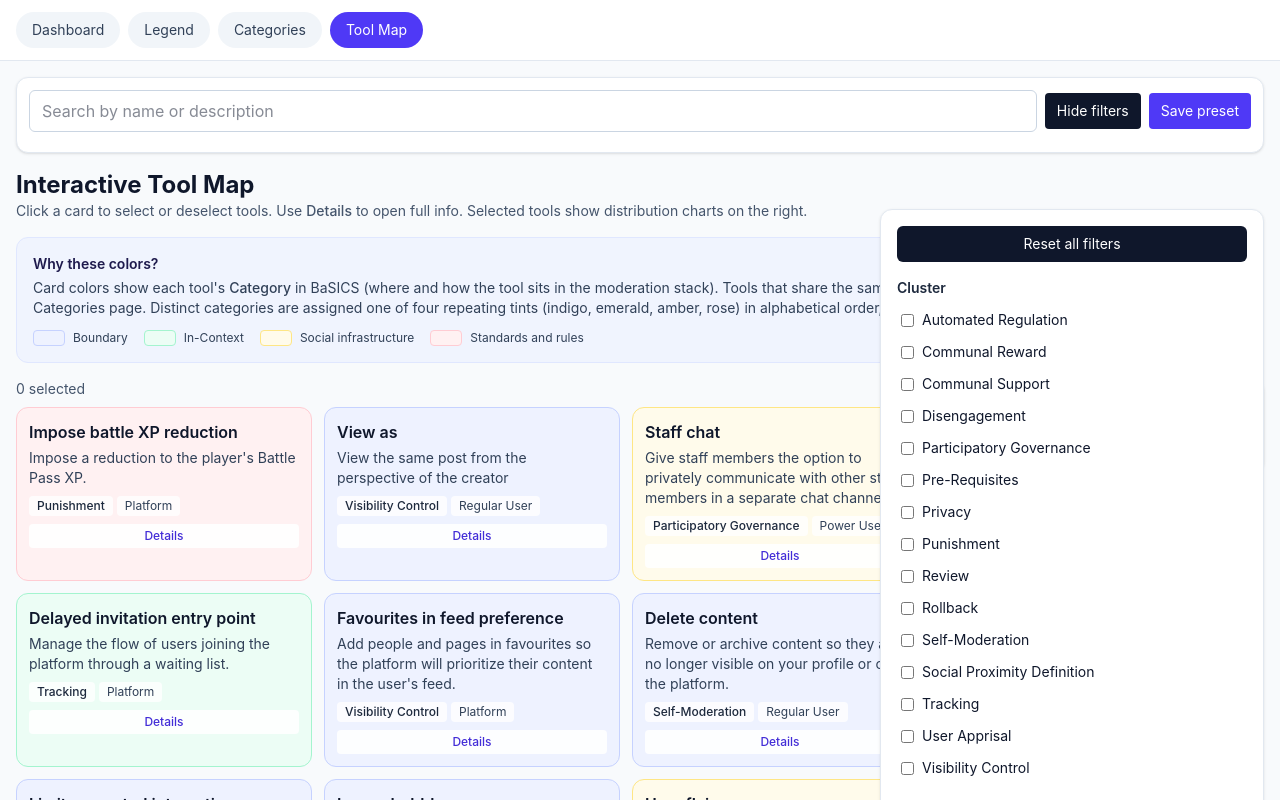
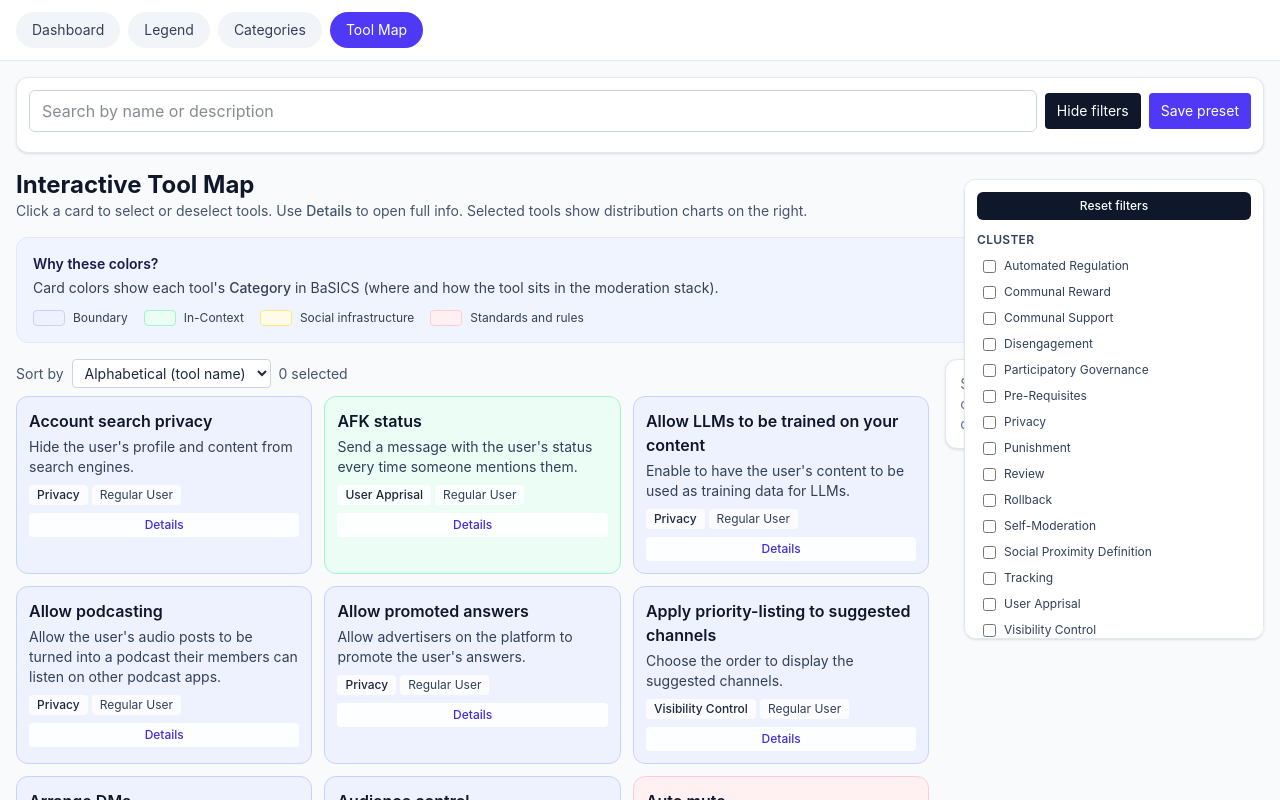
Before and after one commit to marticodes/BaSICS, a React (Vite) app: page /map in a window 1280 px wide. Both pictures are taken after a click on the button "Show filters". Shown: the top 800 px of the page. Built offline with nearby package versions, Linux system fonts and the light colour scheme.

Commit message:
new fixes

```diff
--- a/src/App.tsx
+++ b/src/App.tsx
@@ -84,7 +84,7 @@ function App() {
             />
           </section>
           {showFilters && (
-            <div id="optional-filters" className="absolute right-0 top-[132px] z-30 w-full max-w-sm">
+            <div id="optional-filters" className="absolute right-0 top-[102px] z-30 w-full max-w-[300px]">
               <FilterSidebar
                 filters={filters}
                 options={options}
@@ -92,6 +92,7 @@ function App() {
                 setSearch={(search) => setFilters((prev) => ({ ...prev, search }))}
                 reset={reset}
                 showSearch={false}
+                className="max-h-[min(65vh,460px)] overflow-y-auto"
               />
             </div>
           )}
--- a/src/components/ActiveFilterChips.tsx
+++ b/src/components/ActiveFilterChips.tsx
@@ -8,7 +8,7 @@ export const ActiveFilterChips = ({
   onRemove: (key: Exclude<keyof Filters, 'search'>, value: string) => void
 }) => {
   const entries: { key: Exclude<keyof Filters, 'search'>; value: string }[] = []
-  ;(['categories', 'customizations', 'layers', 'targets', 'accessibilities', 'persistences'] as const).forEach((key) => {
+  ;(['categories', 'targets', 'accessibilities'] as const).forEach((key) => {
     filters[key].forEach((value) => entries.push({ key, value }))
   })
 
--- a/src/components/charts/Charts.tsx
+++ b/src/components/charts/Charts.tsx
@@ -11,13 +11,21 @@ import {
 } from 'recharts'
 
 const colors = ['#4f46e5', '#0ea5e9', '#f59e0b', '#10b981', '#ef4444', '#8b5cf6', '#14b8a6']
+const colorBySegment = (segment: string) => {
+  let hash = 0
+  for (let i = 0; i < segment.length; i += 1) {
+    hash = (hash << 5) - hash + segment.charCodeAt(i)
+    hash |= 0
+  }
+  return colors[Math.abs(hash) % colors.length]
+}
 
 export const CategoryBar = ({ data }: { data: { category: string; value: number }[] }) => (
   <ResponsiveContainer width="100%" height={280}>
     <BarChart data={data}>
       <XAxis dataKey="category" hide />
       <YAxis />
-      <Tooltip />
+      <Tooltip formatter={(value) => [value, 'Tools']} />
       <Bar dataKey="value" fill="#4f46e5" radius={[8, 8, 0, 0]} />
     </BarChart>
   </ResponsiveContainer>
@@ -38,28 +46,68 @@ export const AccessibilityDonut = ({ data }: { data: { accessibility: string; va
 export const SelectionPie = ({
   data,
   title,
+  compact = false,
 }: {
   data: { segment: string; value: number }[]
   title: string
-}) => (
+  compact?: boolean
+}) => {
+  const total = data.reduce((sum, row) => sum + row.value, 0)
+  const chartHeight = compact ? 154 : 200
+  const innerRadius = compact ? 36 : 48
+  const outerRadius = compact ? 58 : 78
+
+  return (
     <div>
       <h3 className="mb-1 text-sm font-semibold text-slate-800">{title}</h3>
       {data.length === 0 ? (
         <p className="text-xs text-slate-500">No data</p>
       ) : (
-      <ResponsiveContainer width="100%" height={200}>
+        <>
+          <ResponsiveContainer width="100%" height={chartHeight}>
             <PieChart>
-          <Pie data={data} dataKey="value" nameKey="segment" innerRadius={48} outerRadius={78} paddingAngle={1}>
-            {data.map((row, idx) => (
-              <Cell key={`${row.segment}-${idx}`} fill={colors[idx % colors.length]} />
+              <Pie
+                data={data}
+                dataKey="value"
+                nameKey="segment"
+                innerRadius={innerRadius}
+                outerRadius={outerRadius}
+                paddingAngle={1}
+                label={({ value }) => String(value)}
+                labelLine={false}
+              >
+                {data.map((row) => (
+                  <Cell key={row.segment} fill={colorBySegment(row.segment)} />
                 ))}
               </Pie>
               <Tooltip />
             </PieChart>
           </ResponsiveContainer>
+          <ul className="mt-1.5 space-y-1 text-xs text-slate-700">
+            {data.map((row) => {
+              const pct = total > 0 ? Math.round((row.value / total) * 100) : 0
+              return (
+                <li key={`legend-${row.segment}`} className="flex items-center justify-between gap-2">
+                  <span className="inline-flex items-center gap-2">
+                    <span
+                      className="h-2.5 w-2.5 rounded-full"
+                      style={{ backgroundColor: colorBySegment(row.segment) }}
+                      aria-hidden
+                    />
+                    <span>{row.segment}</span>
+                  </span>
+                  <span className="font-medium text-slate-900">
+                    {row.value} ({pct}%)
+                  </span>
+                </li>
+              )
+            })}
+          </ul>
+        </>
       )}
     </div>
   )
+}
 
 export const MatrixBar = ({ data, keys }: { data: Record<string, string | number>[]; keys: string[] }) => (
   <ResponsiveContainer width="100%" height={300}>
--- a/src/components/layout/FilterSidebar.tsx
+++ b/src/components/layout/FilterSidebar.tsx
@@ -4,11 +4,8 @@ interface Props {
   filters: Filters
   options: {
     categories: string[]
-    customizations: string[]
-    layers: string[]
     targets: string[]
     accessibilities: string[]
-    persistences: string[]
   }
   toggle: (key: Exclude<keyof Filters, 'search'>, value: string) => void
   setSearch: (value: string) => void
@@ -28,11 +25,11 @@ const Multi = ({
   selected: string[]
   onToggle: (value: string) => void
 }) => (
-  <fieldset className="space-y-2">
-    <legend className="text-sm font-semibold text-slate-800">{title}</legend>
-    <div className="grid grid-cols-1 gap-1">
+  <fieldset className="space-y-1.5">
+    <legend className="text-xs font-semibold uppercase tracking-wide text-slate-700">{title}</legend>
+    <div className="grid grid-cols-1 gap-0.5">
       {values.map((value) => (
-        <label key={value} className="flex cursor-pointer items-center gap-2 rounded p-1 text-sm hover:bg-slate-100">
+        <label key={value} className="flex cursor-pointer items-center gap-2 rounded px-1.5 py-1 text-xs text-slate-700 hover:bg-slate-100">
           <input
             aria-label={`${title} ${value}`}
             type="checkbox"
@@ -56,26 +53,23 @@ export const FilterSidebar = ({
   className = '',
 }: Props) => {
   return (
-    <aside className={`h-fit space-y-4 rounded-xl border border-slate-200 bg-white p-4 shadow-sm ${className}`}>
+    <aside className={`h-fit space-y-3 rounded-xl border border-slate-200 bg-white p-3 shadow-sm ${className}`}>
       {showSearch && (
         <div>
-          <label className="text-sm font-semibold text-slate-800" htmlFor="search">Search tools</label>
+          <label className="text-xs font-semibold uppercase tracking-wide text-slate-700" htmlFor="search">Search tools</label>
           <input
             id="search"
             value={filters.search}
             onChange={(e) => setSearch(e.target.value)}
             placeholder="Name or description"
-            className="mt-1 w-full rounded-md border border-slate-300 px-3 py-2"
+            className="mt-1 w-full rounded-md border border-slate-300 px-2.5 py-1.5 text-sm"
           />
         </div>
       )}
-      <button className="w-full rounded-md bg-slate-900 px-3 py-2 text-sm text-white" onClick={reset}>Reset all filters</button>
+      <button className="w-full rounded-md bg-slate-900 px-3 py-1.5 text-xs font-medium text-white" onClick={reset}>Reset filters</button>
       <Multi title="Cluster" values={options.categories} selected={filters.categories} onToggle={(v) => toggle('categories', v)} />
-      <Multi title="Customization" values={options.customizations} selected={filters.customizations} onToggle={(v) => toggle('customizations', v)} />
-      <Multi title="Category" values={options.layers} selected={filters.layers} onToggle={(v) => toggle('layers', v)} />
       <Multi title="Target" values={options.targets} selected={filters.targets} onToggle={(v) => toggle('targets', v)} />
       <Multi title="Accessibility" values={options.accessibilities} selected={filters.accessibilities} onToggle={(v) => toggle('accessibilities', v)} />
-      <Multi title="Persistence" values={options.persistences} selected={filters.persistences} onToggle={(v) => toggle('persistences', v)} />
     </aside>
   )
 }
--- a/src/hooks/useFilters.ts
+++ b/src/hooks/useFilters.ts
@@ -1,6 +1,6 @@
 import { useMemo, useState } from 'react'
 import type { FilterPreset, Filters, Tool } from '../types'
-import { createDefaultFilters, filterTools, uniqueValues } from '../lib/filtering'
+import { createDefaultFilters, filterTools, uniqueSplitValues, uniqueValues } from '../lib/filtering'
 import { loadPresets, savePresets } from '../lib/storage'
 
 export const useFilters = (tools: Tool[]) => {
@@ -12,11 +12,8 @@ export const useFilters = (tools: Tool[]) => {
   const options = useMemo(
     () => ({
       categories: uniqueValues(tools, 'category'),
-      customizations: uniqueValues(tools, 'customization'),
-      layers: uniqueValues(tools, 'layer'),
-      targets: uniqueValues(tools, 'target'),
-      accessibilities: uniqueValues(tools, 'accessibility'),
-      persistences: uniqueValues(tools, 'persistence'),
+      targets: uniqueSplitValues(tools, 'target'),
+      accessibilities: uniqueSplitValues(tools, 'accessibility'),
     }),
     [tools],
   )
--- a/src/lib/filtering.ts
+++ b/src/lib/filtering.ts
@@ -12,6 +12,18 @@ export const createDefaultFilters = (): Filters => ({
 
 const inSet = (selected: string[], value: string) =>
   selected.length === 0 || selected.includes(value)
+
+export const splitMultiValue = (value: string): string[] =>
+  value
+    .split(',')
+    .map((part) => part.trim())
+    .filter(Boolean)
+
+const matchesAnyToken = (selected: string[], value: string) => {
+  if (selected.length === 0) return true
+  const tokens = splitMultiValue(value).map((token) => token.toLowerCase())
+  return selected.some((choice) => tokens.includes(choice.toLowerCase()))
+}
 
 export const scoreSearch = (tool: Tool, search: string): number => {
   const q = search.trim().toLowerCase()
@@ -28,11 +40,8 @@ export const filterTools = (tools: Tool[], filters: Filters): Tool[] => {
   return tools
     .filter((tool) => {
       if (!inSet(filters.categories, tool.category)) return false
-      if (!inSet(filters.customizations, tool.customization)) return false
-      if (!inSet(filters.layers, tool.layer)) return false
-      if (!inSet(filters.targets, tool.target)) return false
-      if (!inSet(filters.accessibilities, tool.accessibility)) return false
-      if (!inSet(filters.persistences, tool.persistence)) return false
+      if (!matchesAnyToken(filters.targets, tool.target)) return false
+      if (!matchesAnyToken(filters.accessibilities, tool.accessibility)) return false
 
       if (!filters.search.trim()) return true
       return scoreSearch(tool, filters.search) > 0
@@ -45,3 +54,8 @@ export const uniqueValues = (tools: Tool[], key: keyof Tool): string[] => {
     a.localeCompare(b),
   )
 }
+
+export const uniqueSplitValues = (tools: Tool[], key: keyof Pick<Tool, 'target' | 'accessibility'>): string[] => {
+  const values = tools.flatMap((tool) => splitMultiValue(tool[key]))
+  return [...new Set(values)].sort((a, b) => a.localeCompare(b))
+}
--- a/src/pages/DashboardPage.tsx
+++ b/src/pages/DashboardPage.tsx
@@ -30,10 +30,14 @@ export const DashboardPage = ({ tools }: { tools: Tool[] }) => {
       <h1 className="text-2xl font-bold">Overview Dashboard</h1>
       <div className="grid gap-3 sm:grid-cols-2 xl:grid-cols-5">
         <Stat label="Total tools" value={tools.length} />
-        <Stat label="Clusters" value={new Set(tools.map((tool) => tool.category)).size} to="/legend" />
-        <Stat label="Customization levels" value={customCounts.length} to="/legend" />
-        <Stat label="Accessibility types" value={accessData.length} to="/legend" />
-        <Stat label="Target types" value={new Set(tools.map((t) => t.target)).size} to="/legend" />
+        <Stat
+          label="Clusters"
+          value={new Set(tools.map((tool) => tool.category)).size}
+          to="/legend?section=clusters"
+        />
+        <Stat label="Customization levels" value={customCounts.length} to="/legend?section=customization" />
+        <Stat label="Accessibility types" value={accessData.length} to="/legend?section=tool-accessibility" />
+        <Stat label="Target types" value={new Set(tools.map((t) => t.target)).size} to="/legend?section=target" />
       </div>
       <div className="grid gap-4 lg:grid-cols-2">
         <ChartCard title="Tools per cluster"><CategoryBar data={categoryData as { category: string; value: number }[]} /></ChartCard>
--- a/src/pages/LegendPage.tsx
+++ b/src/pages/LegendPage.tsx
@@ -1,3 +1,5 @@
+import { useEffect, useMemo } from 'react'
+import { useSearchParams } from 'react-router-dom'
 import type { LegendEntry, LegendSection } from '../data/legend'
 import { legendSections } from '../data/legend'
 
@@ -7,8 +9,13 @@ const sidebarSections = legendSections.filter(
   (s) => s.title !== 'Clusters' && s.title !== 'Target',
 )
 
+const toAnchorId = (title: string) => title.toLowerCase().replace(/\s+/g, '-')
+
 const LegendTable = ({ section }: { section: LegendSection }) => (
-  <article className="overflow-hidden rounded-xl border border-slate-200/80 bg-white shadow-sm ring-1 ring-slate-900/5">
+  <article
+    id={toAnchorId(section.title)}
+    className="scroll-mt-28 overflow-hidden rounded-xl border border-slate-200/80 bg-white shadow-sm ring-1 ring-slate-900/5"
+  >
     <div className="border-b border-slate-200 bg-gradient-to-r from-indigo-50/80 to-white px-4 py-3">
       <h2 className="text-base font-semibold text-slate-900">{section.title}</h2>
     </div>
@@ -46,6 +53,17 @@ const LegendTable = ({ section }: { section: LegendSection }) => (
 )
 
 export const LegendPage = () => {
+  const [searchParams] = useSearchParams()
+  const targetSectionId = useMemo(() => searchParams.get('section')?.trim().toLowerCase() ?? '', [searchParams])
+
+  useEffect(() => {
+    if (!targetSectionId) return
+    const target = document.getElementById(targetSectionId)
+    if (target) {
+      target.scrollIntoView({ behavior: 'smooth', block: 'start' })
+    }
+  }, [targetSectionId])
+
   if (!clustersSection) {
     return (
       <section className="space-y-4">
--- a/src/pages/ToolDetailPage.tsx
+++ b/src/pages/ToolDetailPage.tsx
@@ -1,10 +1,11 @@
-import { useMemo } from 'react'
+import { useMemo, useState } from 'react'
 import { useParams } from 'react-router-dom'
 import type { Tool } from '../types'
 
 export const ToolDetailPage = ({ tools }: { tools: Tool[] }) => {
   const { toolId } = useParams()
   const tool = useMemo(() => tools.find((item) => item.id === toolId), [tools, toolId])
+  const [isTallImage, setIsTallImage] = useState(false)
 
   if (!tool) return <div className="rounded bg-white p-4">Tool not found.</div>
 
@@ -17,7 +18,19 @@ export const ToolDetailPage = ({ tools }: { tools: Tool[] }) => {
     <section className="rounded-xl border border-slate-200 bg-white p-5 shadow-sm">
       <h1 className="text-3xl font-bold">{tool.name}</h1>
       <p className="mb-4 text-slate-600">{tool.category}</p>
-      <img src={tool.imageUrl} alt={tool.name} className="mb-4 h-72 w-full rounded-xl object-cover" />
+      <div className={`mb-4 ${isTallImage ? 'md:grid md:grid-cols-[260px_minmax(0,1fr)] md:gap-4' : 'space-y-4'}`}>
+        <div className={`overflow-hidden rounded-xl bg-slate-100 ${isTallImage ? 'h-[420px]' : 'max-h-[480px]'}`}>
+          <img
+            src={tool.imageUrl}
+            alt={tool.name}
+            onLoad={(event) => {
+              const { naturalWidth, naturalHeight } = event.currentTarget
+              setIsTallImage(naturalHeight > naturalWidth * 1.15)
+            }}
+            className="h-full w-full object-contain"
+          />
+        </div>
+        <div>
           <p className="mb-4">{tool.description}</p>
           <dl className="grid grid-cols-1 gap-3 sm:grid-cols-2">
             <Meta k="Customization" v={tool.customization} />
@@ -27,6 +40,8 @@ export const ToolDetailPage = ({ tools }: { tools: Tool[] }) => {
             <Meta k="Target" v={tool.target} />
             <Meta k="Example Platforms" v={tool.examplePlatforms} />
           </dl>
+        </div>
+      </div>
       <h2 className="mt-6 text-xl font-semibold">Related tools</h2>
       <ul className="mt-2 list-disc pl-5">
         {related.map((r) => <li key={r.id}>{r.name}</li>)}
--- a/src/pages/ToolMapPage.tsx
+++ b/src/pages/ToolMapPage.tsx
@@ -4,7 +4,7 @@ import { ToolDetailModal } from '../components/ToolDetailModal'
 import { tallyByField } from '../lib/aggregations'
 import type { Tool } from '../types'
 
-/** Same category palette as Category Explorer (indigo → emerald → amber → rose). */
+/** Four fixed colors from Category Explorer (indigo → emerald → amber → rose). */
 const layerCardColors = [
   'bg-indigo-50 border-indigo-200',
   'bg-emerald-50 border-emerald-200',
@@ -23,10 +23,13 @@ function useLayerColorMap(tools: Tool[]) {
   }, [tools])
 }
 
+type SortMode = 'alphabetical' | 'cluster-category' | 'target' | 'accessibility'
+
 export const ToolMapPage = ({ tools, allTools }: { tools: Tool[]; allTools: Tool[] }) => {
   const [selectedIds, setSelectedIds] = useState<Set<string>>(() => new Set())
   const [detailTool, setDetailTool] = useState<Tool | null>(null)
-  const layerColors = useLayerColorMap(tools)
+  const [sortMode, setSortMode] = useState<SortMode>('alphabetical')
+  const layerColors = useLayerColorMap(allTools)
 
   const layerLegend = useMemo(
     () => [...layerColors.entries()].sort((a, b) => a[0].localeCompare(b[0])),
@@ -49,14 +52,30 @@ export const ToolMapPage = ({ tools, allTools }: { tools: Tool[]; allTools: Tool
     [tools, selectedIds],
   )
 
-  const customizationPie = useMemo(
-    () => tallyByField(selectedTools, 'customization'),
+  const clusterPie = useMemo(
+    () => tallyByField(selectedTools, 'category'),
     [selectedTools],
   )
+  const targetPie = useMemo(() => tallyByField(selectedTools, 'target'), [selectedTools])
   const accessibilityPie = useMemo(
     () => tallyByField(selectedTools, 'accessibility'),
     [selectedTools],
   )
+  const sortedTools = useMemo(() => {
+    const byText = (a: string, b: string) => a.localeCompare(b, undefined, { sensitivity: 'base' })
+    return [...tools].sort((a, b) => {
+      if (sortMode === 'cluster-category') {
+        return byText(a.category, b.category) || byText(a.layer, b.layer) || byText(a.name, b.name)
+      }
+      if (sortMode === 'target') {
+        return byText(a.target, b.target) || byText(a.name, b.name)
+      }
+      if (sortMode === 'accessibility') {
+        return byText(a.accessibility, b.accessibility) || byText(a.name, b.name)
+      }
+      return byText(a.name, b.name)
+    })
+  }, [sortMode, tools])
 
   return (
     <section className="space-y-4">
@@ -76,9 +95,7 @@ export const ToolMapPage = ({ tools, allTools }: { tools: Tool[]; allTools: Tool
         <p className="font-semibold text-indigo-950">Why these colors?</p>
         <p className="mt-1 text-slate-700">
           Card colors show each tool&apos;s <span className="font-medium">Category</span> in BaSICS (where and how the
-          tool sits in the moderation stack). Tools that share the same category use the same color family, matching the
-          Categories page. Distinct categories are assigned one of four repeating tints (indigo, emerald, amber, rose) in
-          alphabetical order, so you can scan by category at a glance.
+          tool sits in the moderation stack).
         </p>
         {layerLegend.length > 0 && (
           <ul className="mt-3 flex flex-wrap gap-x-4 gap-y-2" aria-label="Category color legend">
@@ -98,8 +115,21 @@ export const ToolMapPage = ({ tools, allTools }: { tools: Tool[]; allTools: Tool
       </div>
 
       <div className="flex flex-col gap-4 lg:flex-row lg:items-start">
-        <div className="min-w-0 flex-1">
+        <div className="min-w-0 lg:flex-[0.98]">
           <div className="mb-2 flex flex-wrap items-center gap-2">
+            <label className="flex items-center gap-2 text-sm text-slate-600">
+              Sort by
+              <select
+                value={sortMode}
+                onChange={(event) => setSortMode(event.target.value as SortMode)}
+                className="rounded border border-slate-300 bg-white px-2 py-1 text-sm text-slate-800"
+              >
+                <option value="alphabetical">Alphabetical (tool name)</option>
+                <option value="cluster-category">Cluster (and category)</option>
+                <option value="target">Target</option>
+                <option value="accessibility">Accessibility</option>
+              </select>
+            </label>
             <span className="text-sm text-slate-600" aria-live="polite">
               {selectedIds.size} selected
             </span>
@@ -114,7 +144,7 @@ export const ToolMapPage = ({ tools, allTools }: { tools: Tool[]; allTools: Tool
             )}
           </div>
           <div className="grid gap-3 sm:grid-cols-2 lg:grid-cols-2 xl:grid-cols-3">
-            {tools.map((tool) => {
+            {sortedTools.map((tool) => {
               const isSelected = selectedIds.has(tool.id)
               const layerClass = layerColors.get(tool.layer) ?? 'bg-slate-50 border-slate-200'
               return (
@@ -155,25 +185,31 @@ export const ToolMapPage = ({ tools, allTools }: { tools: Tool[]; allTools: Tool
         </div>
 
         <aside
-          className="w-full shrink-0 rounded-xl border border-slate-200 bg-white p-4 shadow-sm lg:sticky lg:top-24 lg:w-[320px]"
+          className="w-full shrink-0 rounded-xl border border-slate-200 bg-white p-3.5 shadow-sm lg:sticky lg:top-24 lg:max-h-[calc(100vh-7rem)] lg:w-[300px] lg:overflow-y-auto lg:[scroll-behavior:smooth] lg:[scrollbar-gutter:stable] lg:overscroll-contain"
           aria-label="Selection statistics"
         >
           {selectedTools.length === 0 ? (
             <p className="text-sm text-slate-500">Select one or more tools to see customization and accessibility distributions.</p>
           ) : (
-            <div className="space-y-6">
+            <div className="space-y-4">
               <p className="text-sm font-medium text-slate-800">
                 Statistics for {selectedTools.length} tool{selectedTools.length === 1 ? '' : 's'}
               </p>
-              <SelectionPie data={customizationPie} title="Customization (tool type)" />
-              <SelectionPie data={accessibilityPie} title="Tool accessibility" />
+              <SelectionPie data={clusterPie} title="Cluster distribution" compact />
+              <SelectionPie data={targetPie} title="Target distribution" compact />
+              <SelectionPie data={accessibilityPie} title="Tool accessibility" compact />
             </div>
           )}
         </aside>
       </div>
 
       {detailTool && (
-        <ToolDetailModal tool={detailTool} tools={allTools} onClose={() => setDetailTool(null)} />
+        <ToolDetailModal
+          tool={detailTool}
+          tools={allTools}
+          onClose={() => setDetailTool(null)}
+          onOpenTool={(tool) => setDetailTool(tool)}
+        />
       )}
     </section>
   )
```
Also changed, not shown: src/components/ToolDetailModal.tsx (+55 -8 lines). Lines whose indentation alone changed are shown as unchanged.
